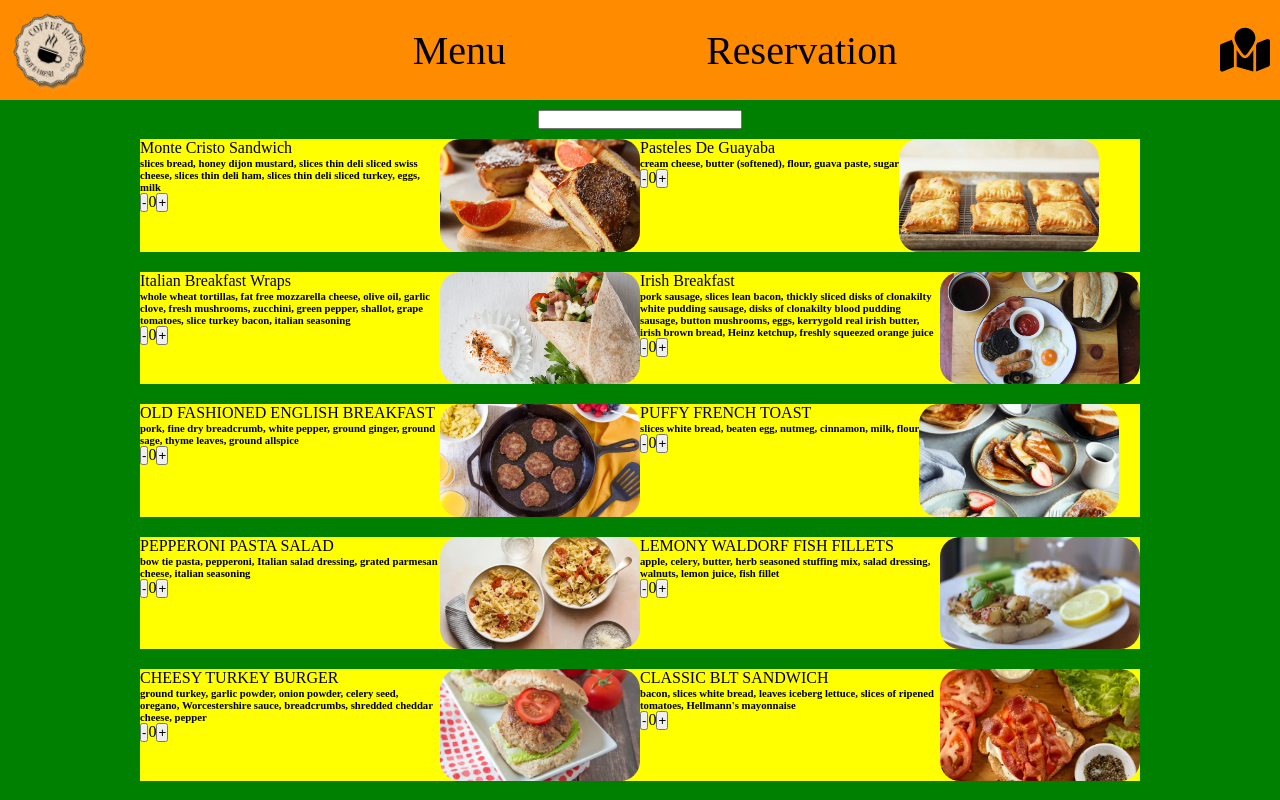
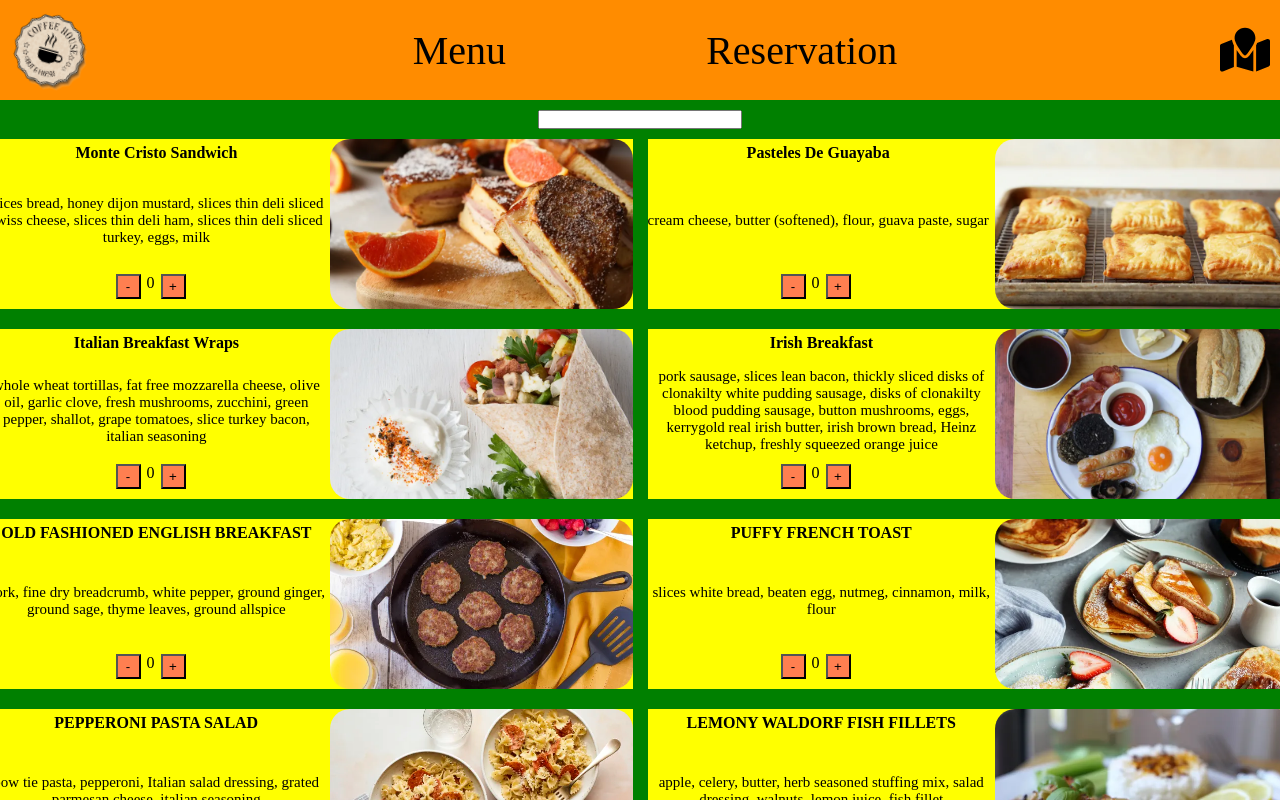
Before and after one commit to Flyeroll/React-website-project, a React (Create React App) app in the folder react-website-project/: page /first in a window 1280 px wide. Shown: the top 800 px of the page. Built offline with nearby package versions, Linux system fonts and the light colour scheme.

Commit message:
dishes styling (2)

```diff
--- a/react-website-project/src/Components/main/first/first.css
+++ b/react-website-project/src/Components/main/first/first.css
@@ -12,23 +12,49 @@
     grid-template-columns: 1fr 1fr 1fr;
     grid-template-rows: 1fr 1fr 1fr;
     row-gap: 20px;
+    column-gap: 15px;
     justify-items: center;
 }
 
 img {
-    width: 200px;
+
+    height: 170px;
     border-radius: 20px;
 }
 
 .dishFormMain{
     display: flex;
     flex-direction: row;
+    justify-content: space-between;
     width: 500px;
+}
+
+.dishForm {
+    display: flex;
+    flex-direction: column;
+    justify-content: space-between;
+
+}
+.dishName {
+    margin: 5px;
 }
 
 .dishBtnForm {
     display: flex;
     flex-direction: row;
+    bottom: 5px;
+    left: 130px;
+    padding-left: 130px;
+    padding-bottom: 10px;
+}
+.dishBtnForm  > button {
+    width: 25px;
+    height: 25px;
+    background-color: coral;
+}
+.dishBtnForm  > * {
+    margin-left: 3px;
+    margin-right: 3px;
 }
 
 @media screen and (max-width: 1550px) {
@@ -44,6 +70,7 @@ img {
 }
 
 .dishFormMain{
+    width: 650px;
     background-color: yellow;
 }
 
@@ -52,3 +79,14 @@ img {
     margin-top: 10px;
     margin-bottom: 10px;
 }
+
+.dishDescription {
+    font-weight: 500;
+    font-size: 15px;
+    text-align: center;
+}
+
+.dishName {
+    font-weight: 700;
+    text-align: center;
+}
--- a/react-website-project/src/Components/main/first/first.jsx
+++ b/react-website-project/src/Components/main/first/first.jsx
@@ -58,7 +58,7 @@ export default function First(){
                     <div className="dishFormMain">
                         <div key={prev.id} className="dishForm">
                             <div key={prev.id} className="dishName">{prev.name}</div>
-                            <h6 className="dishFoto">{prev.description}</h6>
+                            <h6 className="dishDescription">{prev.description}</h6>
                             <div className="dishBtnForm">
                                 <button className="dishBtnMinus">-</button>
                             <div className="dishFormCount">0</div>
```
